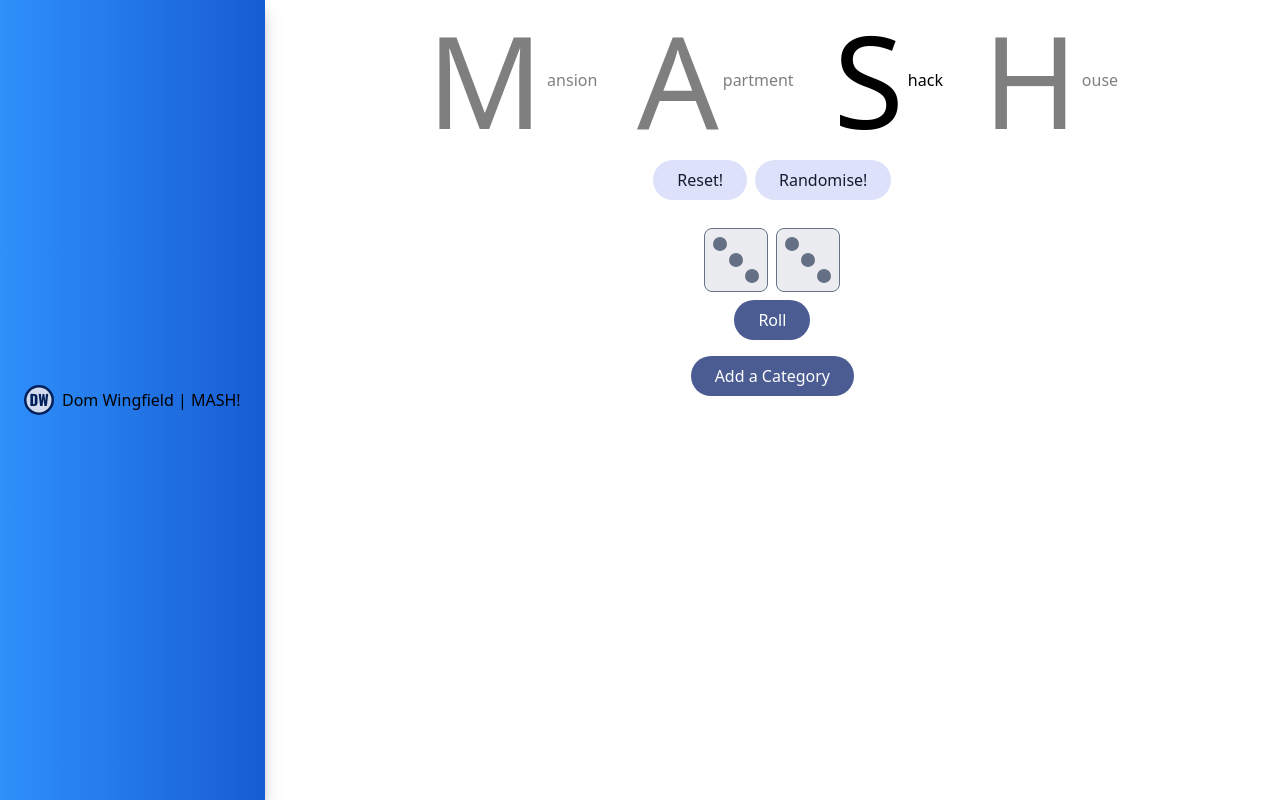
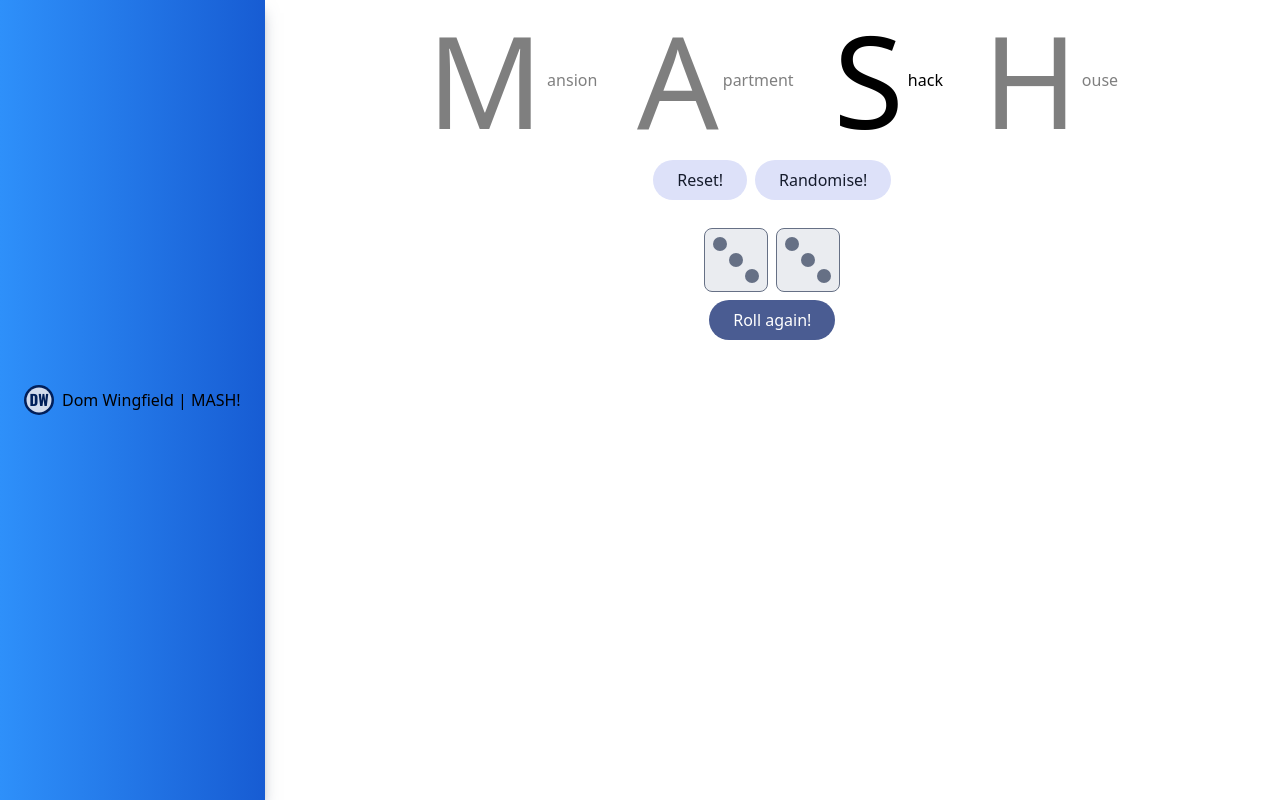
Before and after one commit to djwingfield/gelt-mash, a Vue app in the folder apps/gelt-mash/: page / in a window 1280 px wide. Both pictures are taken after a click on the button "Roll". Built offline with nearby package versions, Linux system fonts and the light colour scheme.

Commit message:
Add ability to roll again

```diff
--- a/apps/gelt-mash/src/components/mash/Mash.vue
+++ b/apps/gelt-mash/src/components/mash/Mash.vue
@@ -24,6 +24,7 @@ const mashStore = useMashStore();
         <CategoryForm v-for="category of mashStore.nonMashCategories" :category="category" class="w-[100%]" />
 
         <button
+            v-if="!mashStore.mashing && !mashStore.mashed"
             filled
             @click="mashStore.addCategory('')"
             :disabled="!mashStore.canAddMoreCategories"
--- a/apps/gelt-mash/src/components/mash/dice/DiceRoller.vue
+++ b/apps/gelt-mash/src/components/mash/dice/DiceRoller.vue
@@ -39,6 +39,9 @@ const rollDice = () => {
         <div class="flex gap-2">
             <Dice v-for="value of diceValues" :value="value"></Dice>
         </div>
-        <button filled @click="rollDice" :disabled="rolling || mashStore.mashing">Roll</button>
+        <button v-if="!mashStore.mashed" filled @click="rollDice" :disabled="rolling || mashStore.mashing">
+            Roll
+        </button>
+        <button v-else filled @click="rollDice" :disabled="rolling || mashStore.mashing">Roll again!</button>
     </div>
 </template>
--- a/apps/gelt-mash/src/stores/mash.ts
+++ b/apps/gelt-mash/src/stores/mash.ts
@@ -75,6 +75,12 @@ export const useMashStore = defineStore('counter', {
         },
         async runGame(count: number, timeout: number = 300) {
             this.mashing = true;
+            this.categories = [
+                ...this.categories.map((category) => ({
+                    ...category,
+                    options: category.options.map((option) => ({ ...option, removed: false })),
+                })),
+            ];
             const getRemovableOptions = () =>
                 this.categories
                     .filter((category) => category.options.filter((option) => !option.removed).length > 1)
```
